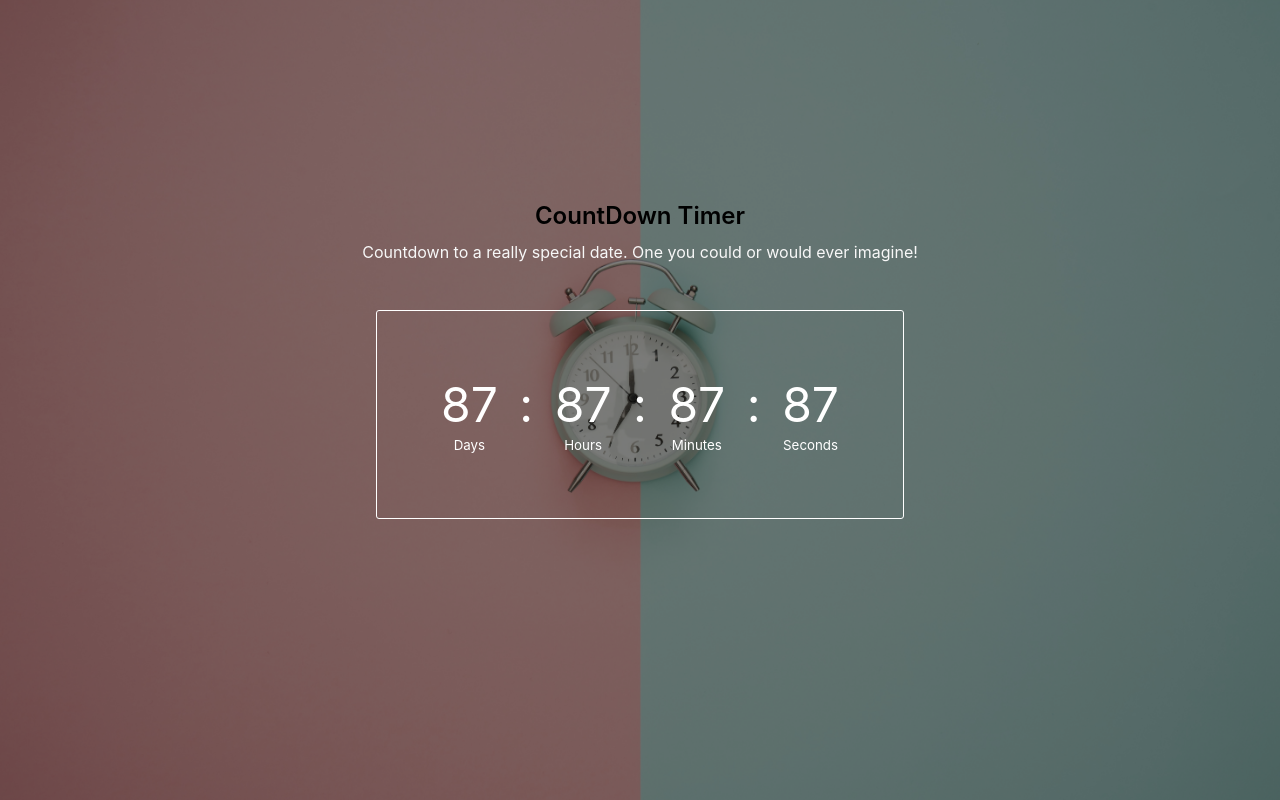
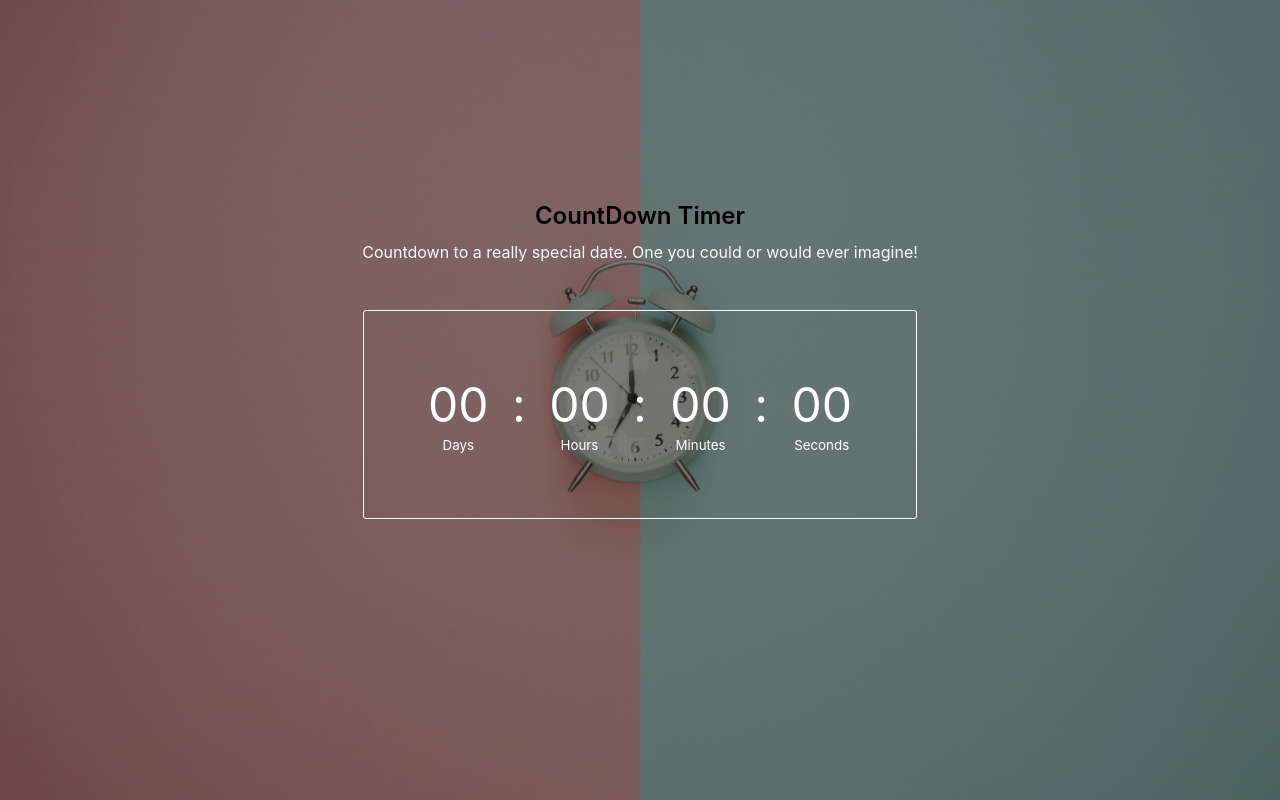
Before and after one commit to domchu/react-countdown-timer, a React (Create React App) app: page / in a window 1280 px wide. Built offline with nearby package versions, Linux system fonts and the light colour scheme; some icons are missing.

Commit message:
chore: added the initial state

```diff
--- a/src/App.js
+++ b/src/App.js
@@ -1,7 +1,11 @@
-import React from "react";
+import React, { useState } from "react";
 import "./App.css";
 
 const App = () => {
+  const [timerDays, setTimerDays] = useState("00");
+  const [timerHours, setTimerHours] = useState("00");
+  const [timerMinutes, setTimerMinutes] = useState("00");
+  const [timerSeconds, setTimerSeconds] = useState("00");
   return (
     <section className="timer-container">
       <section className="timer">
@@ -15,28 +19,28 @@ const App = () => {
         </div>
         <div>
           <section>
-            <p>87</p>
+            <p>{timerDays}</p>
             <p>
               <small>Days</small>
             </p>
           </section>
           <span>:</span>
           <section>
-            <p>87</p>
+            <p>{timerHours}</p>
             <p>
               <small>Hours</small>
             </p>
           </section>
           <span>:</span>
           <section>
-            <p>87</p>
+            <p>{timerMinutes}</p>
             <p>
               <small>Minutes</small>
             </p>
           </section>
           <span>:</span>
           <section>
-            <p>87</p>
+            <p>{timerSeconds}</p>
             <p>
               <small>Seconds</small>
             </p>
```
